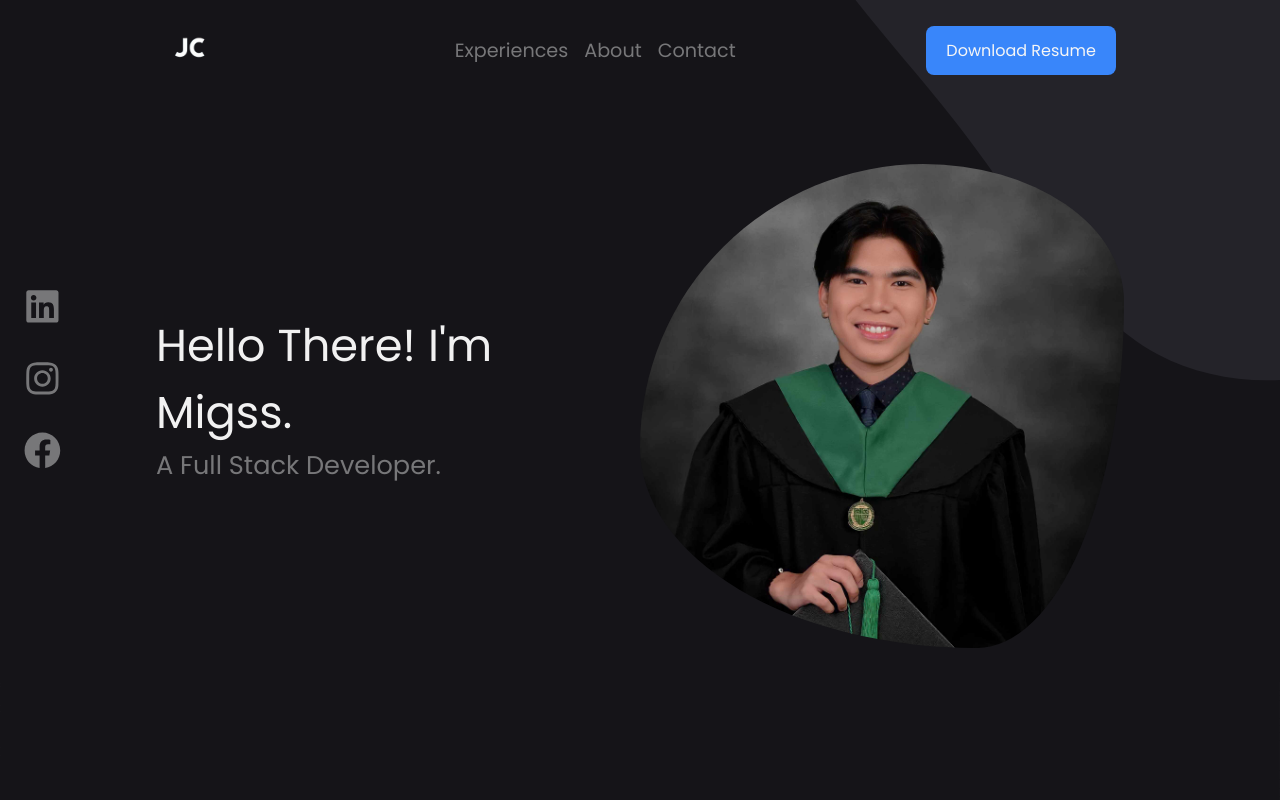
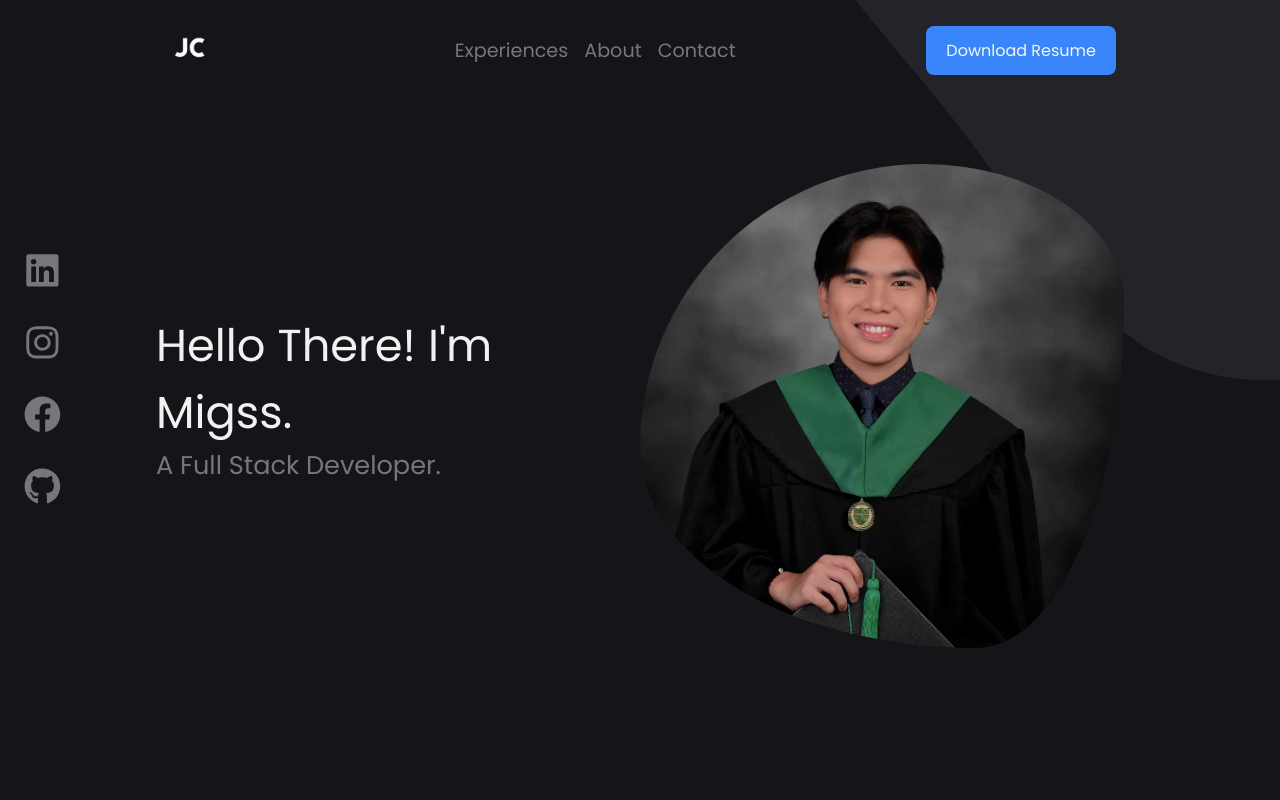
Before and after one commit to xjeyceex/migss-portfolio, a React (Create React App) app: page / in a window 1280 px wide. Shown: the top 800 px of the page. Built offline with nearby package versions, Linux system fonts and the light colour scheme.

Commit message:
add github

```diff
--- a/src/components/SocialIcon/FixSocialIcon.js
+++ b/src/components/SocialIcon/FixSocialIcon.js
@@ -83,6 +83,15 @@
               <FaFacebook />
             </a>
           </li>
+          <li className="item">
+            <a
+              href="https://github.com/xjeyceex/"
+              target="_blank"
+              rel="noopener noreferrer"
+            >
+              <FaGithub />
+            </a>
+          </li>
         </ul>
       </ScrollAnimation>
     </SocialContainer>
```
